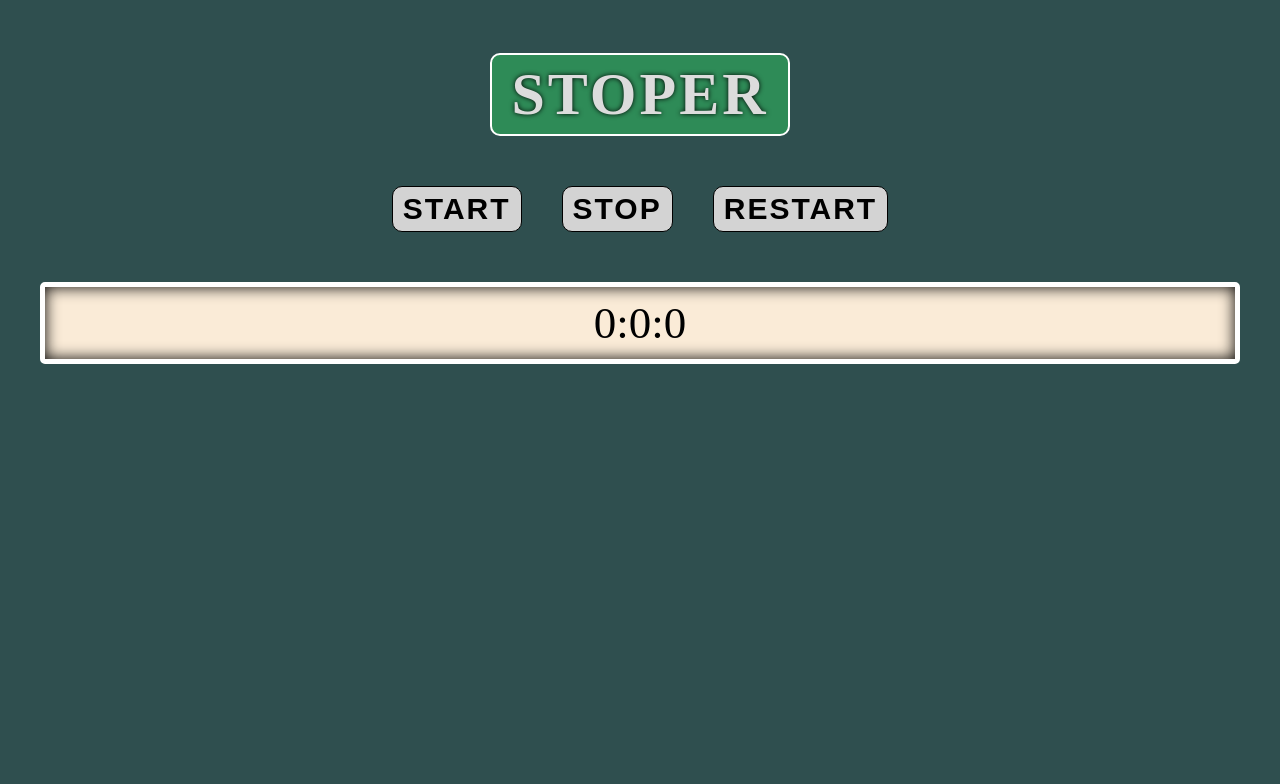
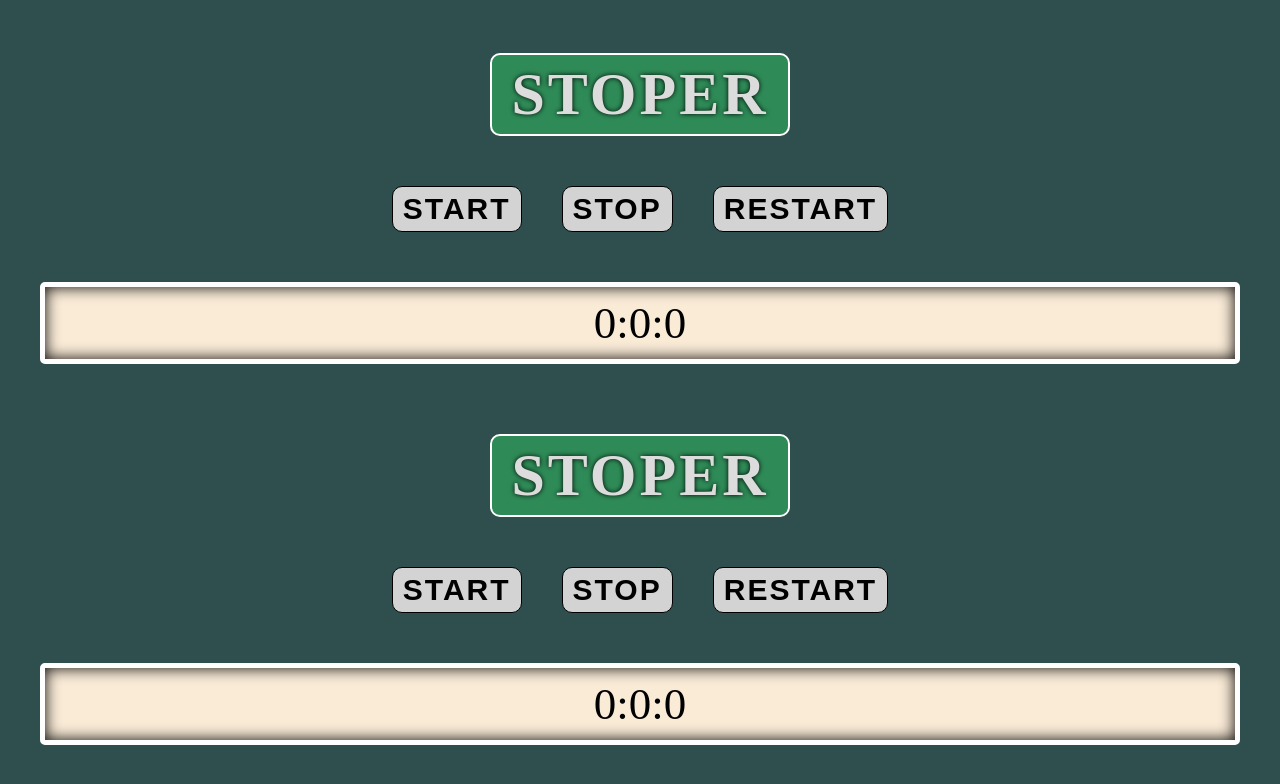
Before and after one commit to Majkyel/stoper_application-ES6-REACT, a website: page index.html in a window 1280 px wide. Drawn offline with nearby package versions, Linux system fonts and the light colour scheme; files that its build step writes are made by us from their sources.

Commit message:
Update index.html file

```diff
--- a/index.html
+++ b/index.html
@@ -7,6 +7,7 @@
     </head>
     <body>
         <div id="app"></div>
+        <div id="app_second"></div>
         <script src="https://unpkg.com/react@15.3.2/dist/react.js"></script>
         <script src="https://unpkg.com/react-dom@15.3.2/dist/react-dom.js"></script>
         <script type="text/javascript" src="js/script-compiled.js"></script>
```
